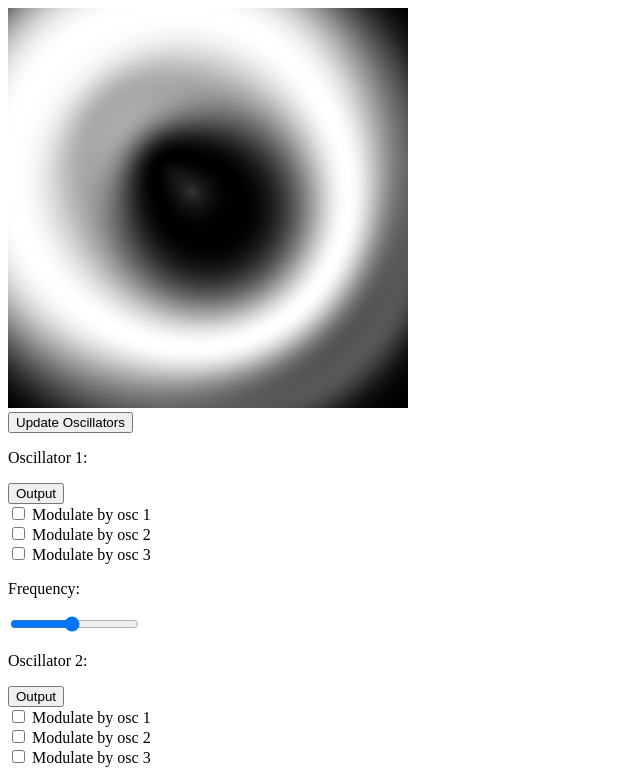
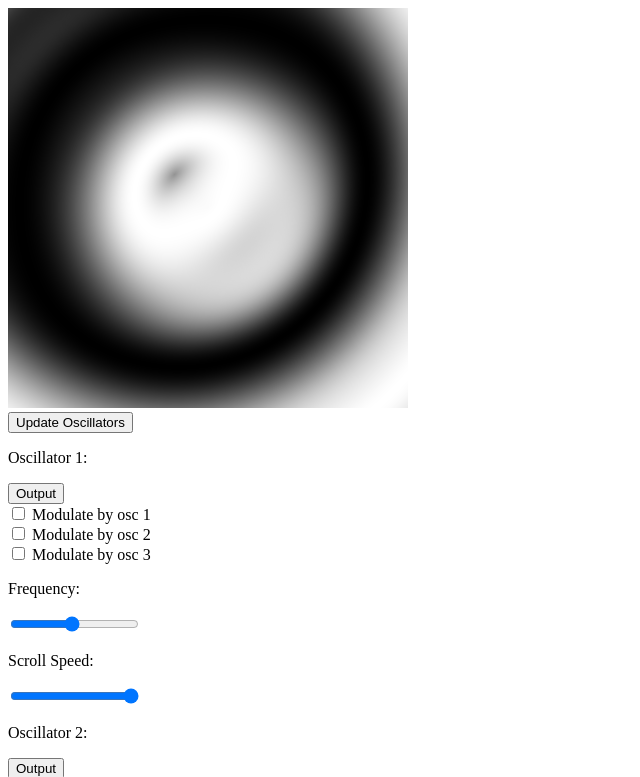
Before and after one commit to chabetto/laights-hydra, a plain HTML site: page index.html in a window 1280 px wide. Both pictures are taken after a click on the button "Update Oscillators". Shown: the top 777 px of the page, without its empty margins (0-640 px from the left). Drawn offline with Linux system fonts and the light colour scheme; animation ran at ten frames a second.

Commit message:
Update Scroll Speed

```diff
--- a/index.html
+++ b/index.html
@@ -20,6 +20,8 @@
         <label for="os1mod3"> Modulate by osc 3</label><br>
         <p>Frequency:</p>
         <input type="range" id="os1freq" min="1" max="20" value="10">
+        <p>Scroll Speed:</p>
+        <input type="range" id="os1scro" min="0" max="5" value="10">
     <div><p>Oscillator 2:</p><button onclick="render(o1)">Output</button></div>
         <input type="checkbox" id="os2mod1" name="os1mod1" value="os1mod1">
         <label for="os1mod1"> Modulate by osc 1</label><br>
@@ -29,6 +31,8 @@
         <label for="os1mod3"> Modulate by osc 3</label><br>
         <p>Frequency:</p>
         <input type="range" id="os2freq" min="1" max="20" value="10">
+        <p>Scroll Speed:</p>
+        <input type="range" id="os2scro" min="0" max="5" value="10">
     <div><p>Oscillator 3:</p><button onclick="render(o2)">Output</button></div>
         <input type="checkbox" id="os3mod1" name="os1mod1" value="os1mod1">
         <label for="os1mod1"> Modulate by osc 1</label><br>
@@ -38,6 +42,8 @@
         <label for="os1mod3"> Modulate by osc 3</label><br>
         <p>Frequency:</p>
         <input type="range" id="os3freq" min="1" max="20" value="10">
+        <p>Scroll Speed:</p>
+        <input type="range" id="os3scro" min="0" max="5" value="10">
   	<div></div>
     <script src='./hydra-synth.js'></script>
     <script src="script.js"></script>
--- a/script.js
+++ b/script.js
@@ -29,7 +29,6 @@ function updateModulators() {
     } if (document.getElementById("os1mod3").checked) {
         modArray1.push(o2)
     }
-    createOscillator(20,1,0,o0,modArray1,1,1)
     modArray2 = []
     if (document.getElementById("os2mod1").checked) {
         modArray2.push(o0)
@@ -38,7 +37,6 @@ function updateModulators() {
     } if (document.getElementById("os2mod3").checked) {
         modArray2.push(o2)
     }
-    createOscillator([30,20,10,1,10,20,30].smooth(),2,0.2,o1,modArray2)
     modArray3 = []
     if (document.getElementById("os3mod1").checked) {
         modArray3.push(o0)
@@ -47,7 +45,6 @@ function updateModulators() {
     } if (document.getElementById("os3mod3").checked) {
         modArray3.push(o2)
     }
-    createOscillator(40,2,0,o2,modArray3,1,1)
     return [modArray1,modArray2,modArray3]
 }
 
@@ -55,21 +52,28 @@ function updateFrequency() {
     let freq1 = document.getElementById("os1freq").valueAsNumber
     let freq2 = document.getElementById("os2freq").valueAsNumber
     let freq3 = document.getElementById("os3freq").valueAsNumber
-    console.log(freq1)
     return [freq1,freq2,freq3]
+}
+
+function updateScrollSpeed() {
+    let scro1 = document.getElementById("os1scro").valueAsNumber
+    let scro2 = document.getElementById("os2scro").valueAsNumber
+    let scro3 = document.getElementById("os3scro").valueAsNumber
+    return [scro1,scro2,scro3]
 }
 
 function updateAllOsc() {
     let modArrays = updateModulators()
     let freqArray = updateFrequency()
+    let scroArray = updateScrollSpeed()
     let outputs = [o0,o1,o2]
     for (let i = 0;i < 3;i++) {
-        createOscillator(freqArray[i],1,0,outputs[i],modArrays[i],true,true)
+        createOscillator(freqArray[i],scroArray[i],0,outputs[i],modArrays[i],true,true)
     }
 }
 
 
 createOscillator([30,20,10,1,10,20,30].smooth(),2,0.2,o1,[])
-createOscillator(20,1,0,o0,[],1,1)
+createOscillator(20,1,0,o0,[o1],1,1)
 createOscillator(40,2,0,o2,[],1,1)
 //render(o0)
```
